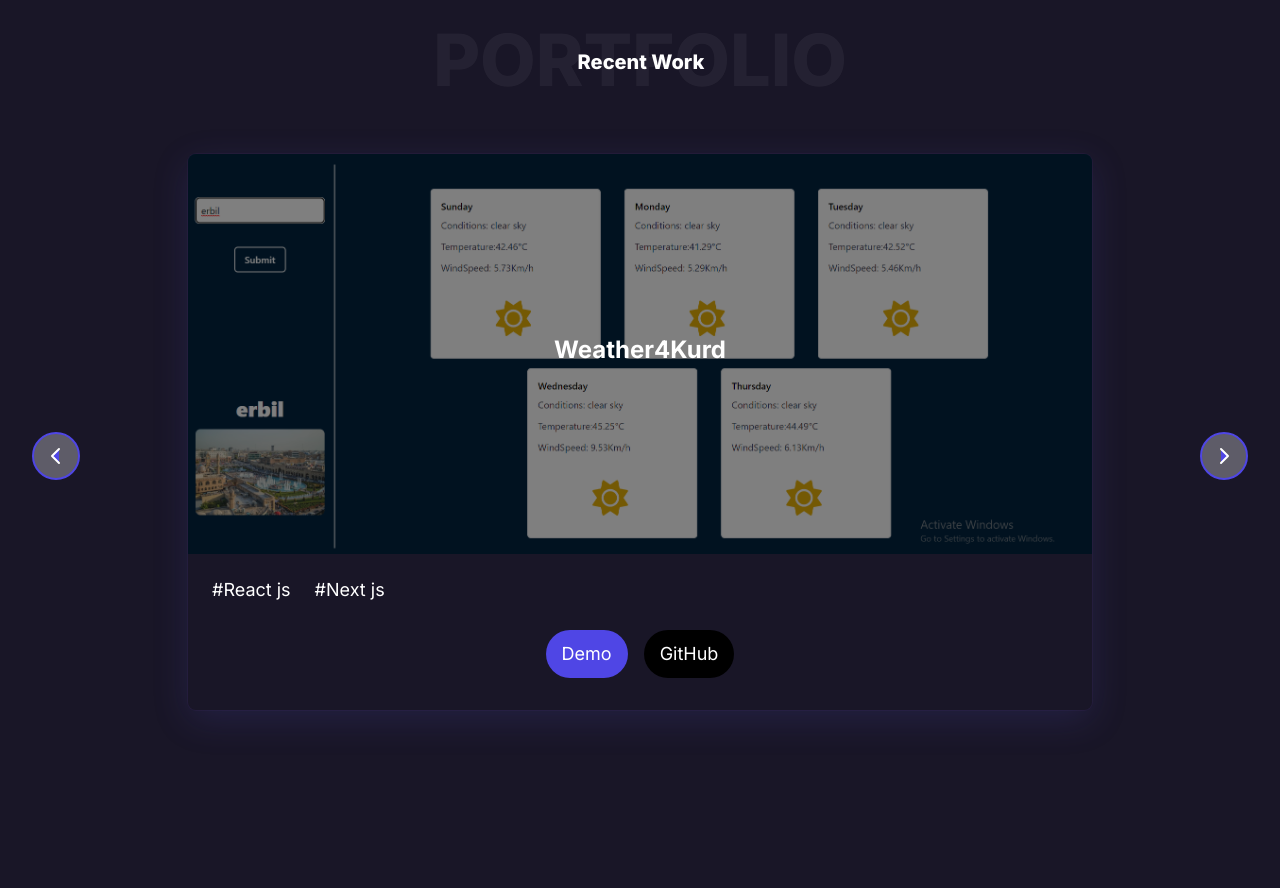
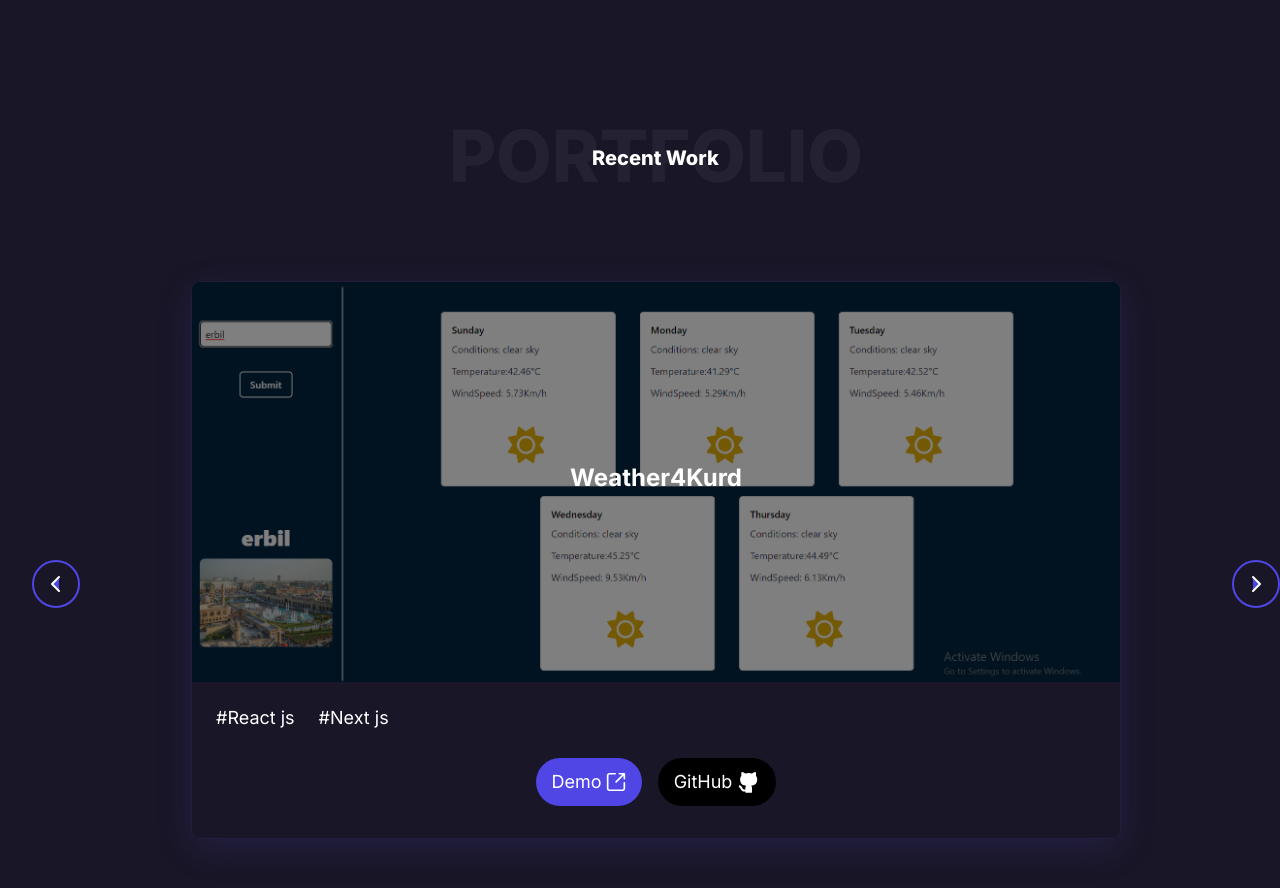
Before and after one commit to YousifQesim/portfolio, a Next.js app: page / in a window 1280 px wide. Shown: the part 3240-4128 px from the top of the page. Built offline with nearby package versions, Linux system fonts and the light colour scheme.

Commit message:
project page test

```diff
--- a/src/components/Pages/Projects.js
+++ b/src/components/Pages/Projects.js
@@ -7,6 +7,8 @@ import projectsData from "/projects.json";
 const ProjectsPage = () => {
   const [currentSlide, setCurrentSlide] = useState(0);
   const [direction, setDirection] = useState(1);
+
+
 
   const handleCarouselPrev = () => {
     setCurrentSlide((prevSlide) => (prevSlide === 0 ? projectsData.projects.length - 1 : prevSlide - 1));
@@ -27,34 +29,54 @@ const ProjectsPage = () => {
 
   return (
     <div className="h-screen container mx-auto relative px-4 flex flex-col" id="portfolio">
+      <div className="absolute top-16 w-full">
         <motion.div
           initial={{ opacity: 0 }}
           animate={{ opacity: 1 }}
           transition={{ delay: 0.2, duration: 0.5 }}
-        className='relative bottom-28 my-8'
+          className="relative bottom-28 my-16"
         >
           <h1 className="text-7xl font-extrabold text-white text-center opacity-5 uppercase">
             Portfolio
           </h1>
-        <h3 className="text-xl font-extrabold text-white text-center absolute top-6 left-[27%] vsm:left-[30%] m:left-[34%] md:left-[40%] lg:left-[43%] xl:left-[45%] ">
+          <h3 className="text-xl font-extrabold text-white text-center absolute top-6 left-[27%] vsm:left-[30%] m:left-[34%] md:left-[40%] lg:left-[43%] xl:left-[45%]">
             Recent Work
           </h3>
         </motion.div>
-      <motion.div className="relative h-96" initial={{ opacity: 0 }} animate={{ opacity: 1 }} exit={{ opacity: 0 }} transition={{ duration: 0.8 }}>
-        {/* Carousel wrapper */}
-        <motion.div className="absolute inset-0 flex" key={currentSlide} custom={direction} initial={{ x: direction > 0 ? "-20%" : "100%", opacity: 0 }} animate={{ x: 0, opacity: 1 }} exit={{ x: direction > 0 ? "100%" : "-100%", opacity: 0 }} transition={{ duration: 0.8 }}>
+        <motion.div
+          className="relative h-96"
+          initial={{ opacity: 0 }}
+          animate={{ opacity: 1 }}
+          exit={{ opacity: 0 }}
+          transition={{ duration: 0.8 }}
+        >
+          <motion.div
+            className="absolute inset-0 flex"
+            key={currentSlide}
+            custom={direction}
+            initial={{ x: direction > 0 ? "-20%" : "100%", opacity: 0 }}
+            animate={{ x: 0, opacity: 1 }}
+            exit={{ x: direction > 0 ? "100%" : "-100%", opacity: 0 }}
+            transition={{ duration: 0.8 }}
+          >
             {projectsData.projects.map((project, index) => (
-            <motion.div key={project.id} className={`w-full h-full flex-shrink-0 ${index === currentSlide ? "" : "hidden"}`} initial={{ opacity: 0 }} animate={{ opacity: 1 }} exit={{ opacity: 0 }} transition={{ duration: 0.5 }}>
+              <motion.div
+                key={project.id}
+                className={`w-full h-full flex-shrink-0 ${index === currentSlide ? "" : "hidden"}`}
+                initial={{ opacity: 0 }}
+                animate={{ opacity: 1 }}
+                exit={{ opacity: 0 }}
+                transition={{ duration: 0.5 }}
+              >
                 <div className="flex justify-center items-center h-full">
                   <ProjectCard project={project} />
                 </div>
               </motion.div>
             ))}
           </motion.div>
-        {/* Slider controls */}
-        <button
+          <motion.button
             type="button"
-          className="absolute top-1/2 left-4 z-30 flex items-center justify-center h-12 w-12 rounded-full bg-white/30 dark:bg-gray-800/30 group hover:bg-white/50 dark:group-hover:bg-gray-800/60 focus:ring-4 focus:ring-white dark:focus:ring-gray-800/70 focus:outline-none border-2 border-indigo-600"
+            className="absolute top-1/2 left-4 z-30 flex items-center justify-center h-12 w-12 rounded-full dark:bg-gray-800/30 group hover:bg-indigo-600 dark:group-hover:bg-gray-800/60 focus:ring-4 focus:ring-white dark:focus:ring-gray-800/70 focus:outline-none border-2 border-indigo-600"
             data-carousel-prev
             onClick={handleCarouselPrev}
           >
@@ -68,10 +90,10 @@ const ProjectsPage = () => {
             >
               <path strokeLinecap="round" strokeLinejoin="round" strokeWidth={2} d="M15 19l-7-7 7-7" />
             </svg>
-        </button>
-        <button
+          </motion.button>
+          <motion.button
             type="button"
-          className="absolute top-1/2 right-4 z-30 flex items-center justify-center h-12 w-12 rounded-full bg-white/30 dark:bg-gray-800/30 group hover:bg-white/50 dark:group-hover:bg-gray-800/60 focus:ring-4 focus:ring-white dark:focus:ring-gray-800/70 focus:outline-none border-2 border-indigo-600"
+            className="absolute top-1/2 right-4 z-30 flex items-center justify-center h-12 w-12 rounded-full dark:bg-gray-800/30 group hover:bg-indigo-600 dark:group-hover:bg-gray-800/60 focus:ring-4 focus:ring-white dark:focus:ring-gray-800/70 focus:outline-none border-2 border-indigo-600"
             data-carousel-next
             onClick={handleCarouselNext}
           >
@@ -85,8 +107,9 @@ const ProjectsPage = () => {
             >
               <path strokeLinecap="round" strokeLinejoin="round" strokeWidth={2} d="M9 5l7 7-7 7" />
             </svg>
-        </button>
+          </motion.button>
         </motion.div>
+      </div>
     </div>
   );
 };
--- a/src/components/ProjectCard.js
+++ b/src/components/ProjectCard.js
@@ -8,7 +8,7 @@ const ProjectCard = ({ project }) => {
       className="w-full md:w-3/4  p-4 hover:cursor-pointer"
     >
       <div className=" rounded-lg  overflow-hidden h-full bg-ProjectBackground shadow-sm box">
-        <div className="relative" style={{ height: "400px" }}>
+        <div className="relative  " style={{ height: "400px" }}>
           <Image
             src={project.image}
             alt={project.title}
@@ -42,18 +42,35 @@ const ProjectCard = ({ project }) => {
                   href={project.livePreview}
                   target="_blank"
                   rel="noopener noreferrer"
-                  className="bg-indigo-600 text-white px-4 py-2 rounded-full mx-2"
+                  className="bg-indigo-600 text-white px-4 py-2 rounded-full mx-2 flex gap-x-1 "
                 >
                   Demo
+                  <Image
+              src="/click.svg"
+              alt="GitHub logo"
+              width={20}
+              height={20}
+              loading="eager"
+              priority={true}
+            />
+
                 </a>
               ) : null}
               <a
                 href={project.github}
                 target="_blank"
                 rel="noopener noreferrer"
-                className="bg-black text-white px-4 py-2 rounded-full mx-2"
+                className="bg-black text-white px-4 py-2 rounded-full mx-2 flex gap-x-1"
               >
                 GitHub
+                <Image
+              src="/githubwhite.svg"
+              alt="GitHub logo"
+              width={24}
+              height={24}
+              loading="eager"
+              priority={true}
+            />
               </a>
             </div>
           </div>
```
Also changed, not shown: src/app/globals.css (+0 -8 lines), public/githubpng.png (deleted), public/githubwhite.svg (added). Lines whose indentation alone changed are shown as unchanged.
